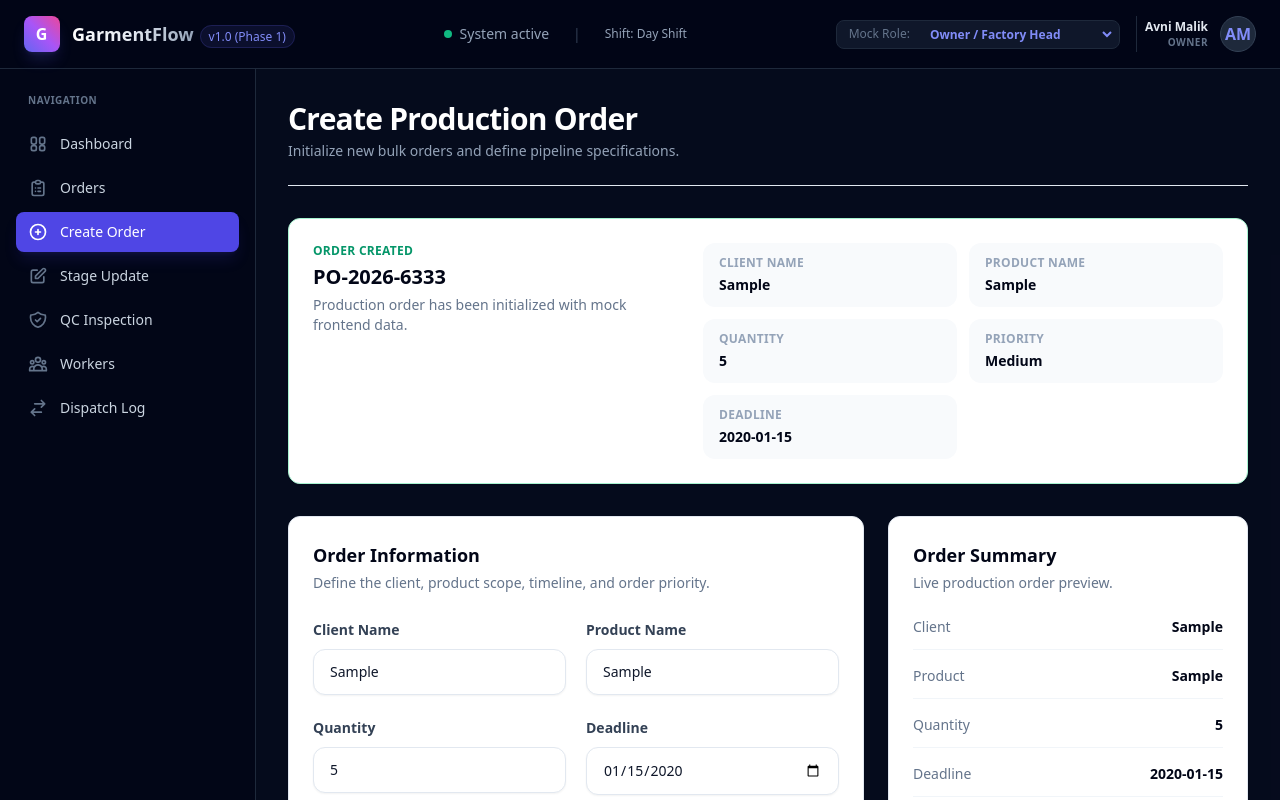
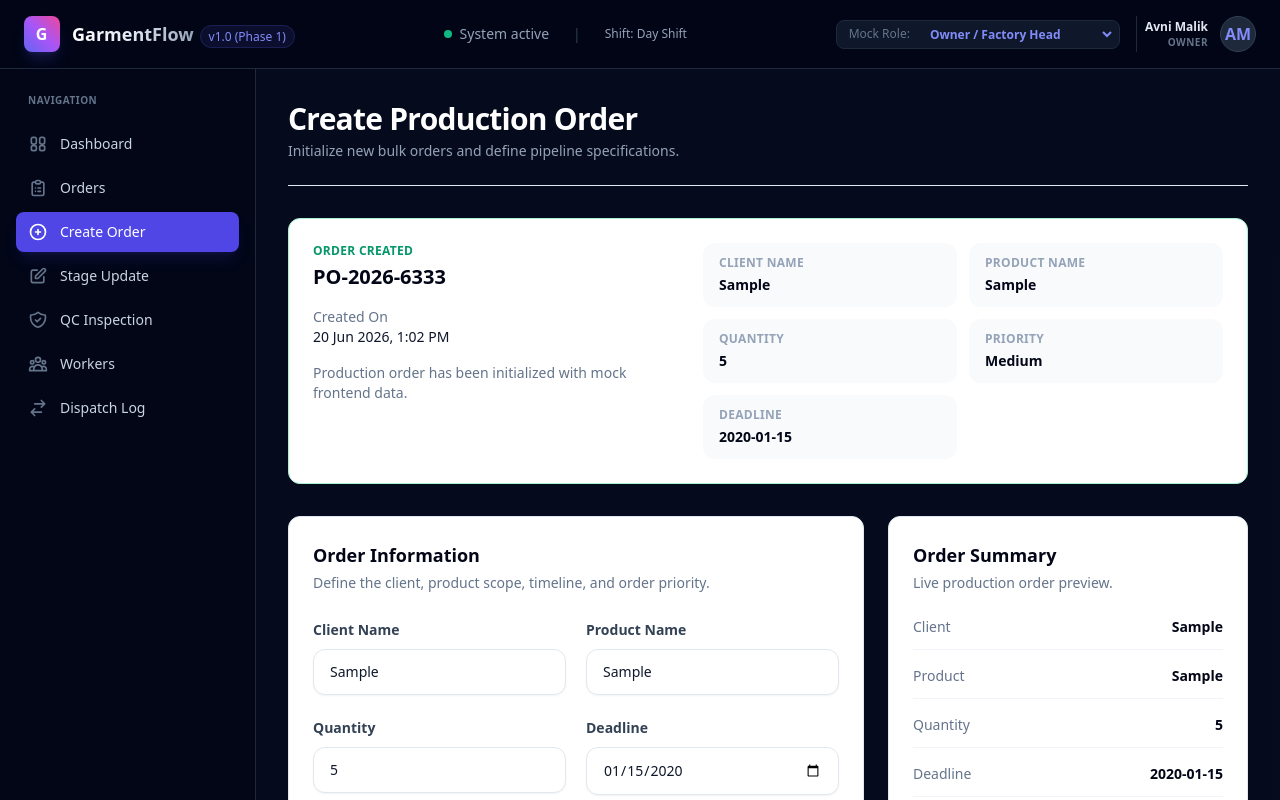
Before and after one commit to AvniMalik03/GarmentFlow, a Next.js app: page /orders/new in a window 1280 px wide. Both pictures are taken after typing "Sample", "Sample", "5", "2020-01-15", "Sample", "Sample" into the empty fields and a click on the button "Create Order". Shown: the top 800 px of the page. Built offline with nearby package versions, Linux system fonts and the light colour scheme.

Commit message:
Add order creation timestamp to production orders

```diff
--- a/app/orders/new/page.tsx
+++ b/app/orders/new/page.tsx
@@ -18,6 +18,7 @@ type OrderForm = {
 
 type SubmittedOrder = OrderForm & {
   orderId: string;
+  createdAt: string;
 };
 
 const initialForm: OrderForm = {
@@ -94,9 +95,22 @@ export default function NewOrderPage() {
 
     if (!validateForm()) return;
 
+    const months = ['Jan', 'Feb', 'Mar', 'Apr', 'May', 'Jun', 'Jul', 'Aug', 'Sep', 'Oct', 'Nov', 'Dec'];
+    const now = new Date();
+    const d = now.getDate();
+    const m = months[now.getMonth()];
+    const y = now.getFullYear();
+    let h = now.getHours();
+    const min = now.getMinutes().toString().padStart(2, '0');
+    const ampm = h >= 12 ? 'PM' : 'AM';
+    h = h % 12;
+    h = h ? h : 12;
+    const createdAt = `${d} ${m} ${y}, ${h}:${min} ${ampm}`;
+
     setSubmittedOrder({
       ...form,
       orderId: `PO-${new Date().getFullYear()}-${Math.floor(1000 + Math.random() * 9000)}`,
+      createdAt,
     });
   };
 
@@ -128,7 +142,11 @@ export default function NewOrderPage() {
                 <h2 className="mt-1 text-xl font-bold text-slate-950">
                   {submittedOrder.orderId}
                 </h2>
-                <p className="mt-1 text-sm text-slate-500">
+                <div className="mt-4">
+                  <p className="text-sm text-slate-500">Created On</p>
+                  <p className="text-sm text-slate-900">{submittedOrder.createdAt}</p>
+                </div>
+                <p className="mt-4 text-sm text-slate-500">
                   Production order has been initialized with mock frontend data.
                 </p>
               </div>
```
